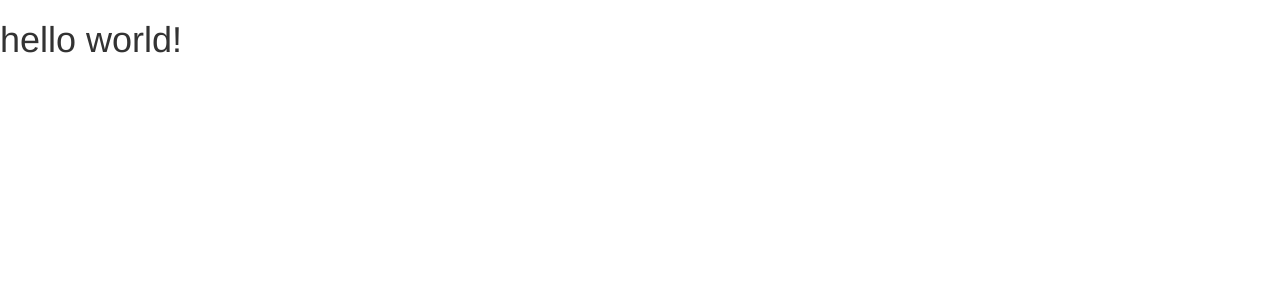
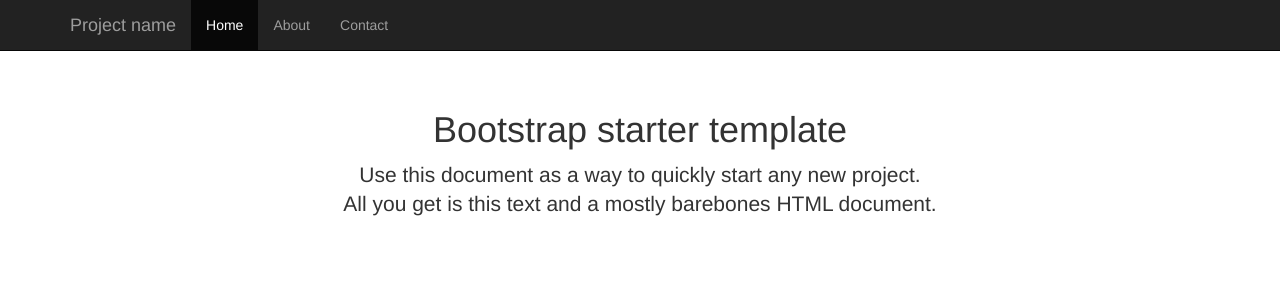
Before and after one commit to Brasegapok/ACTIVITES, a PHP site: page / in a window 1280 px wide. Shown: the top 300 px of the page. Run offline with PHP 8.4, Linux system fonts and the light colour scheme; some libraries are stand-ins or nearby versions.

Commit message:
application des basiques de OpenClassroom

```diff
--- a/Mami_ActiviteBootstrap/index.php
+++ b/Mami_ActiviteBootstrap/index.php
@@ -9,6 +9,7 @@ and open the template in the editor.
         <meta charset="UTF-8">
         <meta http-equiv="X-UA-Compatible" content="IE=edge">
         <meta name="viewport" content="width=device-width, initial-scale=1">
+
         <link href="bootstrap/css/bootstrap.min.css" rel ="stylesheet">
         <!-- HTML5 Shim and Respond.js IE8 support of HTML5 elements and media queries -->
         <!-- WARNING: Respond.js doesn't work if you view the page via file:// -->
@@ -16,9 +17,64 @@ and open the template in the editor.
           <script src="https://oss.maxcdn.com/html5shiv/3.7.2/html5shiv.min.js"></script>
           <script src="https://oss.maxcdn.com/respond/1.4.2/respond.min.js"></script>
         <![endif]-->
-        <title>Bootstrap</title>
+        <title>Starter Template for Bootstrap</title>
+
+        <!-- Bootstrap core CSS -->
+        <link href="../../dist/css/bootstrap.min.css" rel="stylesheet">
+
+        <!-- Custom styles for this template -->
+        <link href="starter-template.css" rel="stylesheet">
+
+        <!-- Just for debugging purposes. Don't actually copy these 2 lines! -->
+        <!--[if lt IE 9]><script src="../../assets/js/ie8-responsive-file-warning.js"></script><![endif]-->
+        <script src="../../assets/js/ie-emulation-modes-warning.js"></script>
+
+        <!-- HTML5 shim and Respond.js IE8 support of HTML5 elements and media queries -->
+        <!--[if lt IE 9]>
+          <script src="https://oss.maxcdn.com/html5shiv/3.7.2/html5shiv.min.js"></script>
+          <script src="https://oss.maxcdn.com/respond/1.4.2/respond.min.js"></script>
+        <![endif]-->
     </head>
+
     <body>
-        <h1>hello world!</h1>
+
+        <div class="navbar navbar-inverse navbar-fixed-top">
+            <div class="container">
+                <div class="navbar-header">
+                    <button type="button" class="navbar-toggle collapsed" data-toggle="collapse" data-target="#navbar" aria-expanded="false" aria-controls="navbar">
+                        <span class="sr-only">Toggle navigation</span>
+                        <span class="icon-bar"></span>
+                        <span class="icon-bar"></span>
+                        <span class="icon-bar"></span>
+                    </button>
+                    <a class="navbar-brand" href="#">Project name</a>
+                </div>
+                <div id="navbar" class="collapse navbar-collapse">
+                    <ul class="nav navbar-nav">
+                        <li class="active"><a href="#">Home</a></li>
+                        <li><a href="#about">About</a></li>
+                        <li><a href="#contact">Contact</a></li>
+                    </ul>
+                </div><!--/.nav-collapse -->
+            </div>
+        </div>
+
+        <div class="container">
+
+            <div class="starter-template">
+                <h1>Bootstrap starter template</h1>
+                <p class="lead">Use this document as a way to quickly start any new project.<br> All you get is this text and a mostly barebones HTML document.</p>
+            </div>
+
+        </div><!-- /.container -->
+
+
+        <!-- Bootstrap core JavaScript
+        ================================================== -->
+        <!-- Placed at the end of the document so the pages load faster -->
+        <script src="https://ajax.googleapis.com/ajax/libs/jquery/1.11.1/jquery.min.js"></script>
+        <script src="../../dist/js/bootstrap.min.js"></script>
+        <!-- IE10 viewport hack for Surface/desktop Windows 8 bug -->
+        <script src="../../assets/js/ie10-viewport-bug-workaround.js"></script>
     </body>
 </html>
--- a/Mami_ActiviteBootstrap/tuto.css
+++ b/Mami_ActiviteBootstrap/starter-template.css
@@ -9,12 +9,9 @@ and open the template in the editor.
 */
 
 body {
-  padding-top: 10px;
+  padding-top: 50px;
 }
-[class*="col-"], footer {
-  background-color: lightgreen;
-  border: 2px solid black;
-  border-radius: 6px;
-  line-height: 40px;
+.starter-template {
+  padding: 40px 15px;
   text-align: center;
 }
```
